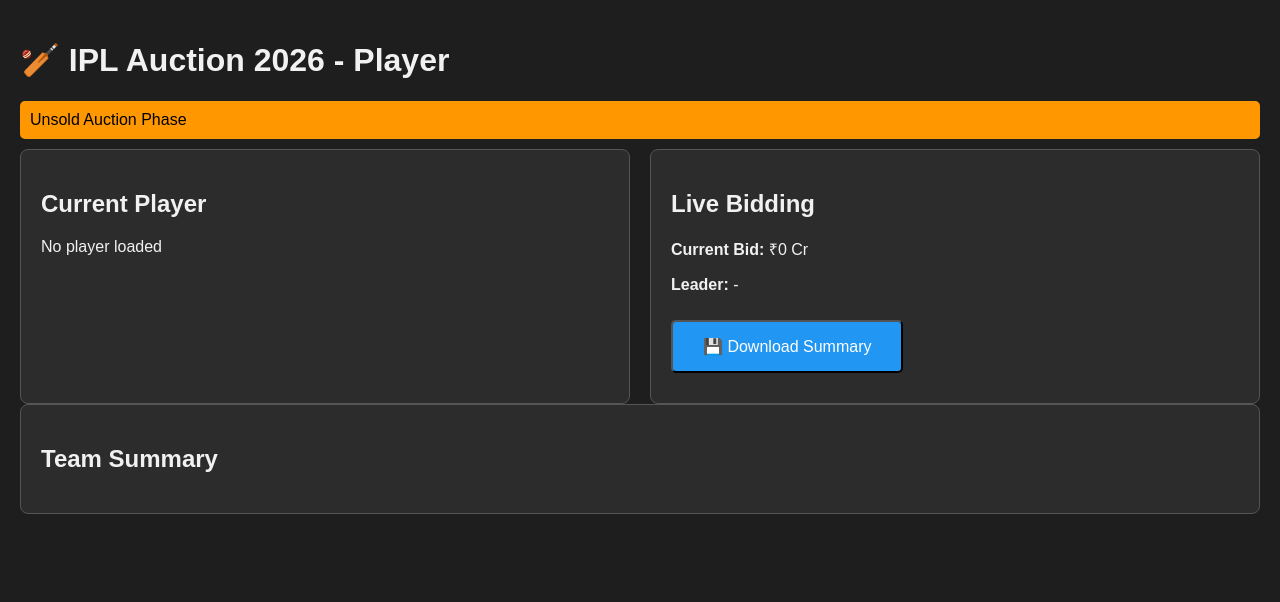
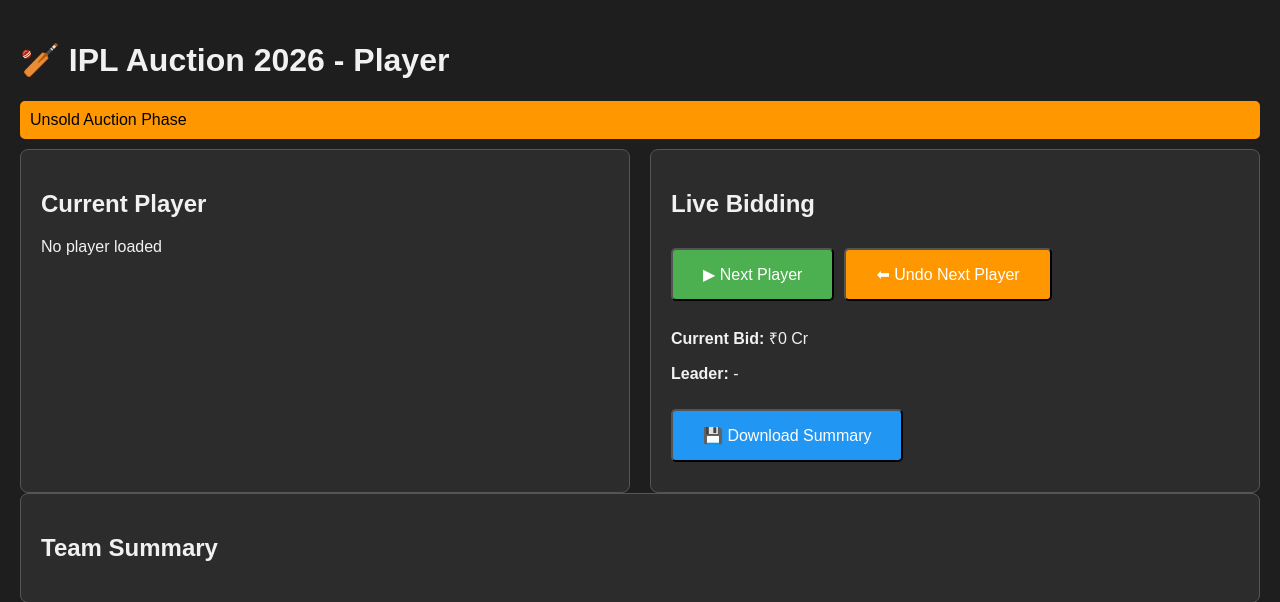
Before and after one commit to mkishore98/IPL-Auctions-2026, a Flask app: page /player in a window 1280 px wide. Shown: the top 602 px of the page. Run offline with Flask 3, Linux system fonts and the light colour scheme; some libraries are stand-ins or nearby versions.

Commit message:
Added Undo Next Player feature

```diff
--- a/templates/auction.html
+++ b/templates/auction.html
@@ -50,6 +50,25 @@
     <!-- Bidding Section -->
     <div class="bidding">
         <h2>Live Bidding</h2>
+
+        <!-- Top Auction Controls -->
+         <div class="auctioneer-only" style="display:flex; gap:10px; margin-bottom:15px;">
+            <button class="control-btn"
+                    onclick="nextPlayer()"
+                    style="background:#4CAF50; color:white;">
+                ▶ Next Player
+
+            </button>
+
+            <button class="control-btn"
+                    onclick="undoNextPlayer()"
+                    style="background:#ff9800; color:white;">
+                ⬅ Undo Next Player
+            </button>
+
+
+         </div>
+
         <p><strong>Current Bid:</strong> ₹<span id="current-bid">0</span> Cr</p>
         <p><strong>Leader:</strong> <span id="leader">-</span></p>
 
@@ -73,9 +92,7 @@
 
 <!-- Auctioneer Controls -->
 <div class="auctioneer-only" id="auctioneer-controls">
-    <button class="control-btn" onclick="nextPlayer()" style="background: #4CAF50; color:white;">▶ Next Player</button>
     <button class="control-btn" onclick="resetAuction()" style="background:#f44336; color:white;">🔄 Reset Auction</button>
-    <button class="control-btn" onclick="undoNextPlayer()" style="background:#ff9800; color:white;">⬅ Undo Next Player</button>
 </div>
 
 <script>
```
